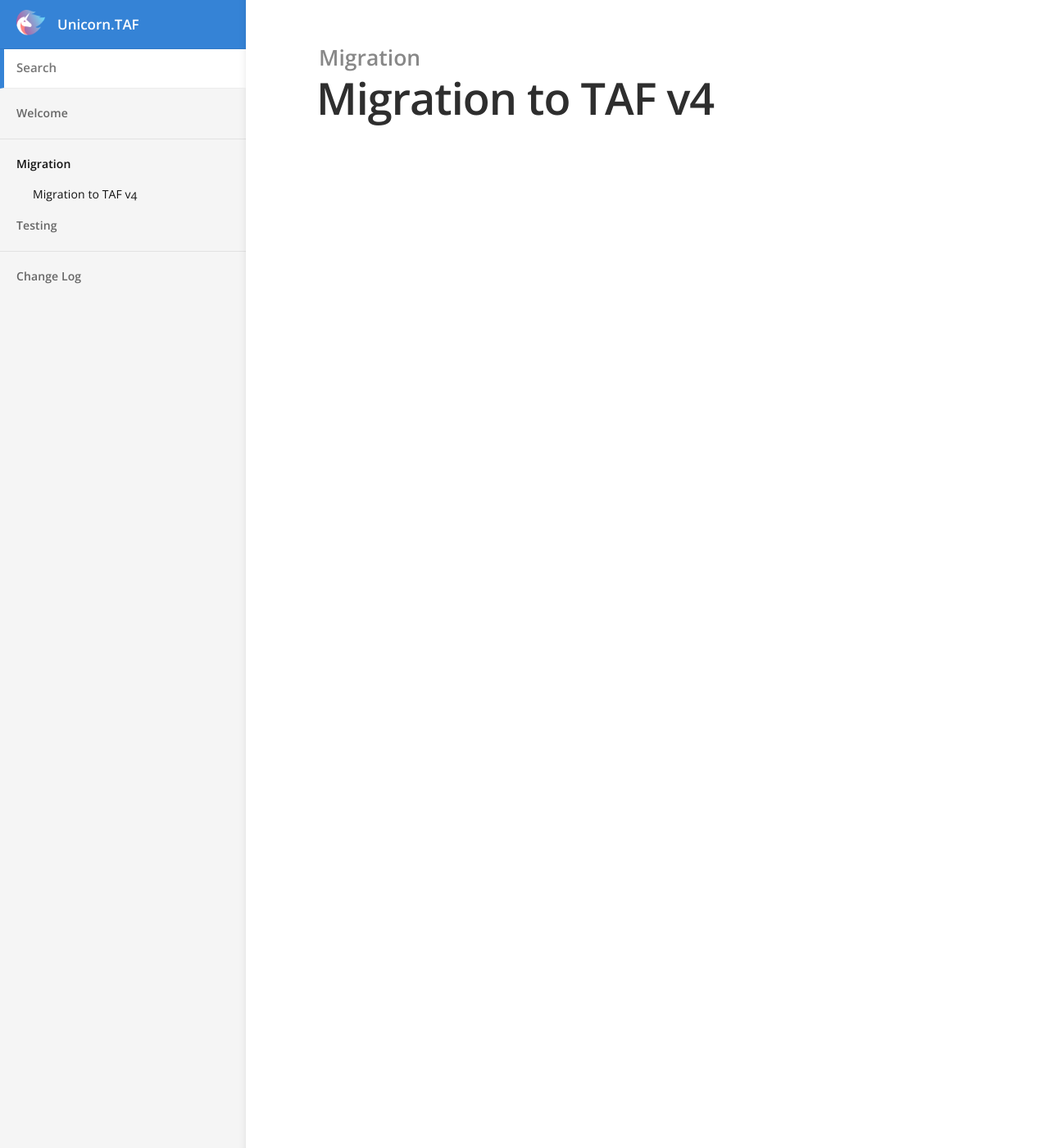
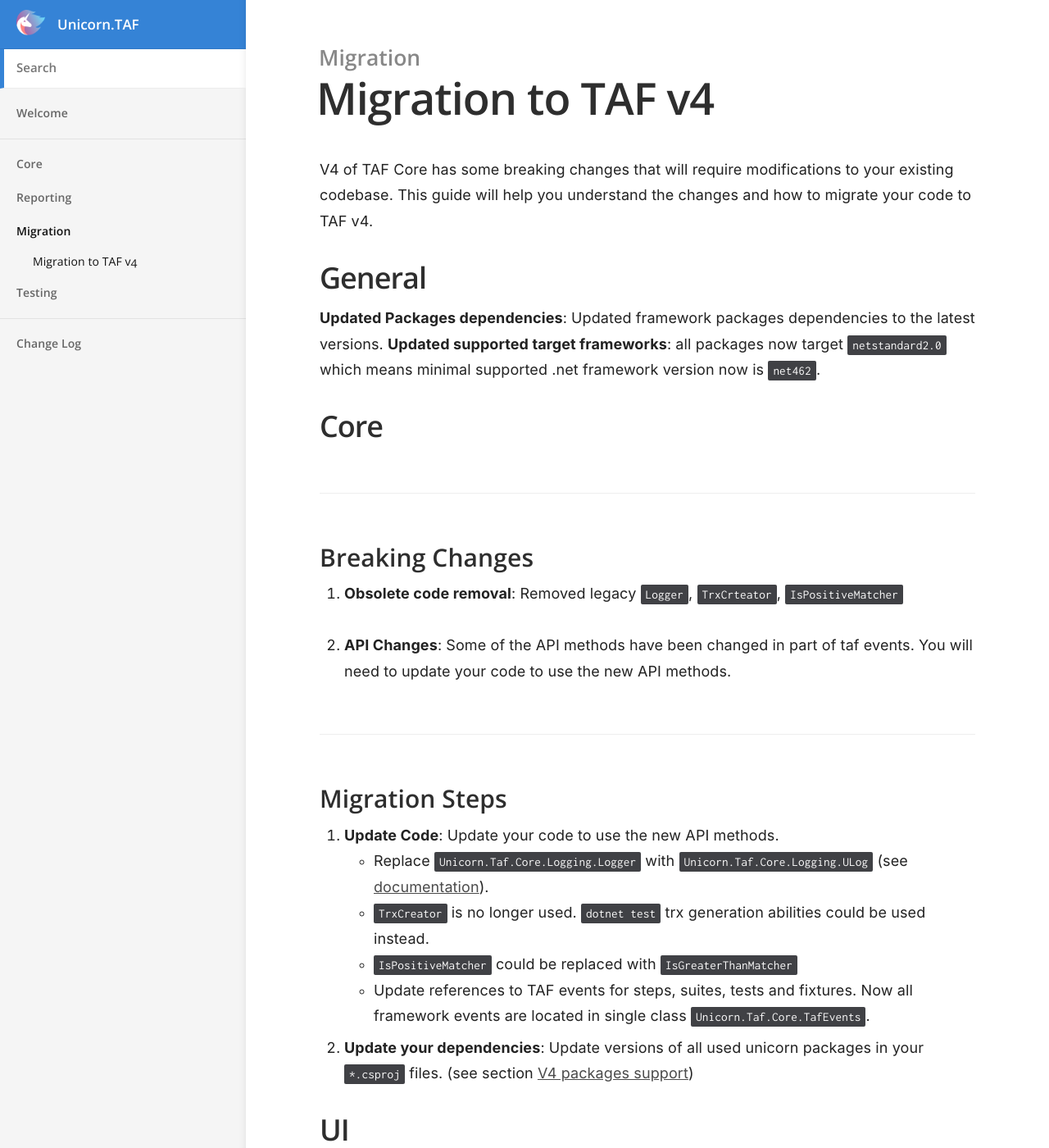
Before and after one commit to Unicorn-TAF/docs, a Jekyll site: the page built from _docs/migration/migration-to-taf-v4.md, in a window 1280 px wide and 1400 px high. Shown: the whole window at 82% size. Built offline with Jekyll 4.4.1, drawn with Linux system fonts in a browser that asks for light colours; some of the changed text lies outside the part shown.

Commit message:
updated docs, release and migration notes

```diff
--- a/_docs/migration/migration-to-taf-v4.md
+++ b/_docs/migration/migration-to-taf-v4.md
@@ -3,3 +3,69 @@ title: Migration to TAF v4
 category: Migration
 order: 1
 ---
+
+V4 of TAF Core has some breaking changes that will require modifications to your existing codebase. This guide will help you understand the changes and how to migrate your code to TAF v4.
+
+## General
+
+**Updated Packages dependencies**: Updated framework packages dependencies to the latest versions.
+**Updated supported target frameworks**: all packages now target `netstandard2.0` which means minimal supported .net framework version now is `net462`.
+
+## Core
+
+### Breaking Changes
+
+1. **Obsolete code removal**: Removed legacy `Logger`, `TrxCrteator`, `IsPositiveMatcher`
+
+2. **API Changes**: Some of the API methods have been changed in part of taf events. You will need to update your code to use the new API methods.
+
+### Migration Steps
+
+1. **Update Code**: Update your code to use the new API methods.
+ - Replace `Unicorn.Taf.Core.Logging.Logger` with `Unicorn.Taf.Core.Logging.ULog` (see [documentation](../docs/core/Logging/)).
+ - `TrxCreator` is no longer used. `dotnet test` trx generation abilities could be used instead.
+ - `IsPositiveMatcher` could be replaced with `IsGreaterThanMatcher`
+ - Update references to TAF events for steps, suites, tests and fixtures. Now all framework events are located in single class `Unicorn.Taf.Core.TafEvents`.
+
+2. **Update your dependencies**: Update versions of all used unicorn packages in your `*.csproj` files. (see section [V4 packages support](#v4-packages-support))
+
+
+## UI
+
+### Breaking Changes
+
+1. **API Changes**: Some of the API methods have been changed for Screenshotters and ImplicitWait timeouts handling. You will need to update your code to use the new API methods.
+
+### Migration Steps
+
+1. **Update Code**: Update your code to use the new API methods.
+ - Replace `ScribeToTafEvents` screenshotters method call with `SubscribeToTafEvents`.
+ - Replace `SetImplicitlyWait` method call (inherited from `UiSearchContext`) with `ImplicitWaitTimeout` property setting.
+
+
+## Reporting
+
+### Breaking Changes
+
+1. **Packages Renaming**: Reporting packages have been renamed. You will need to update your code to use the new package names.
+
+2. **API Changes**: Some of the API methods have been changed (reporters instances class names). You will need to update your code to use the new API methods.
+
+### Migration Steps
+
+1. **Update your dependencies**: Update your `*.csproj` files to use the new package names.
+ - Replace `Unicorn.ReportPortalAgent` with `Unicorn.Reporting.ReportPortal` (version 4.x).
+ - Replace `Unicorn.AllureAgent` with `Unicorn.Reporting.Allure` (version 3.x).
+
+2. **Update your code**: Update your code to use the new APIs.
+ - Replace `ReportPortalReporterInstance` with `ReportPortalReporter`.
+ - Replace `AllureReporterInstance` with `AllureReporter`.
+
+## V4 packages support
+Core V4 is supported by next unicorn packages versions:
+ - Unicorn.Backend 3.0.0+
+ - Unicorn.UI.Core 4.0.0+
+ - Unicorn.UI.Web 4.1.0+
+ - Unicorn.UI.Win 4.0.0+
+ - Unicorn.TestAdapter 4.0.0+
+ - Unicorn.Reporting.ReportPortal 4.0.0+
```
Also changed, not shown: _docs/docs/core/logging.md (added, +23 -0 lines), _docs/docs/reporting/allure-report-integration.md (added, +51 -0 lines), _docs/docs/reporting/report-portal-integration.md (added, +61 -0 lines), _posts/2024-12-04-ui-core-4.0.0.md (added, +18 -0 lines), _posts/2024-12-04-taf-core-4.0.0.md (renamed from _drafts/taf-core-4.0.0.md).
